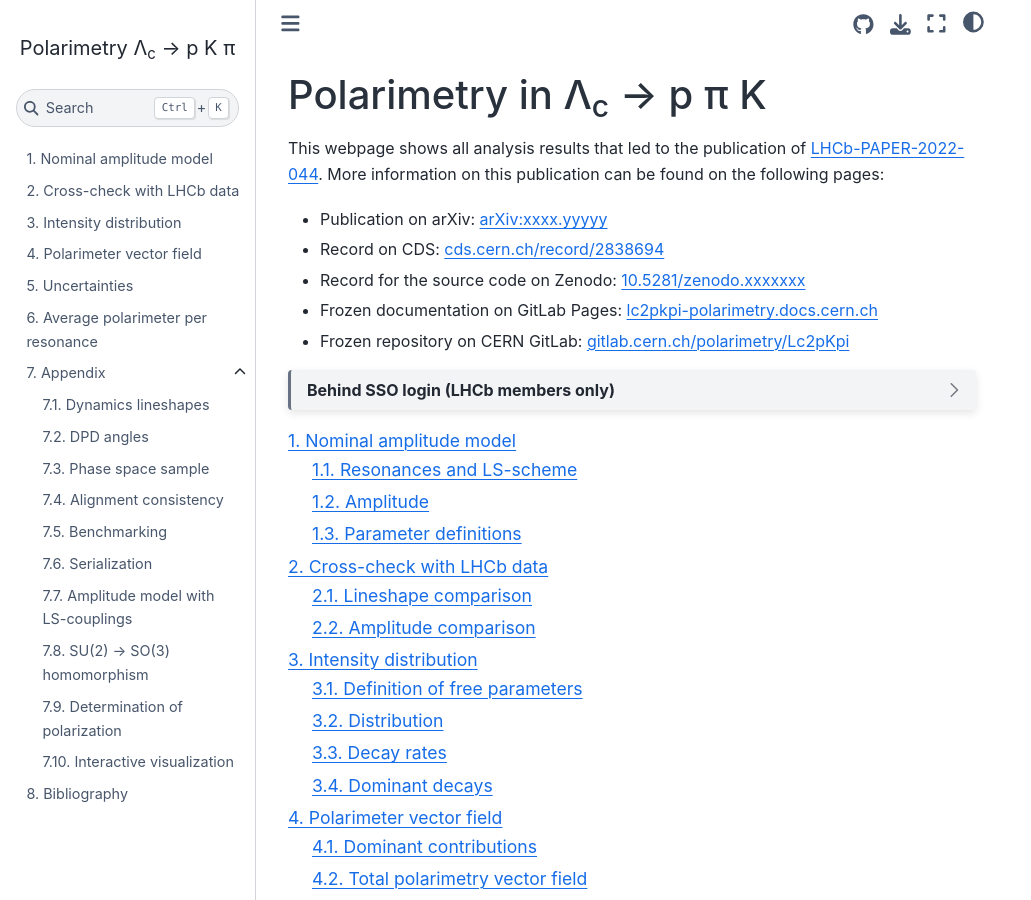
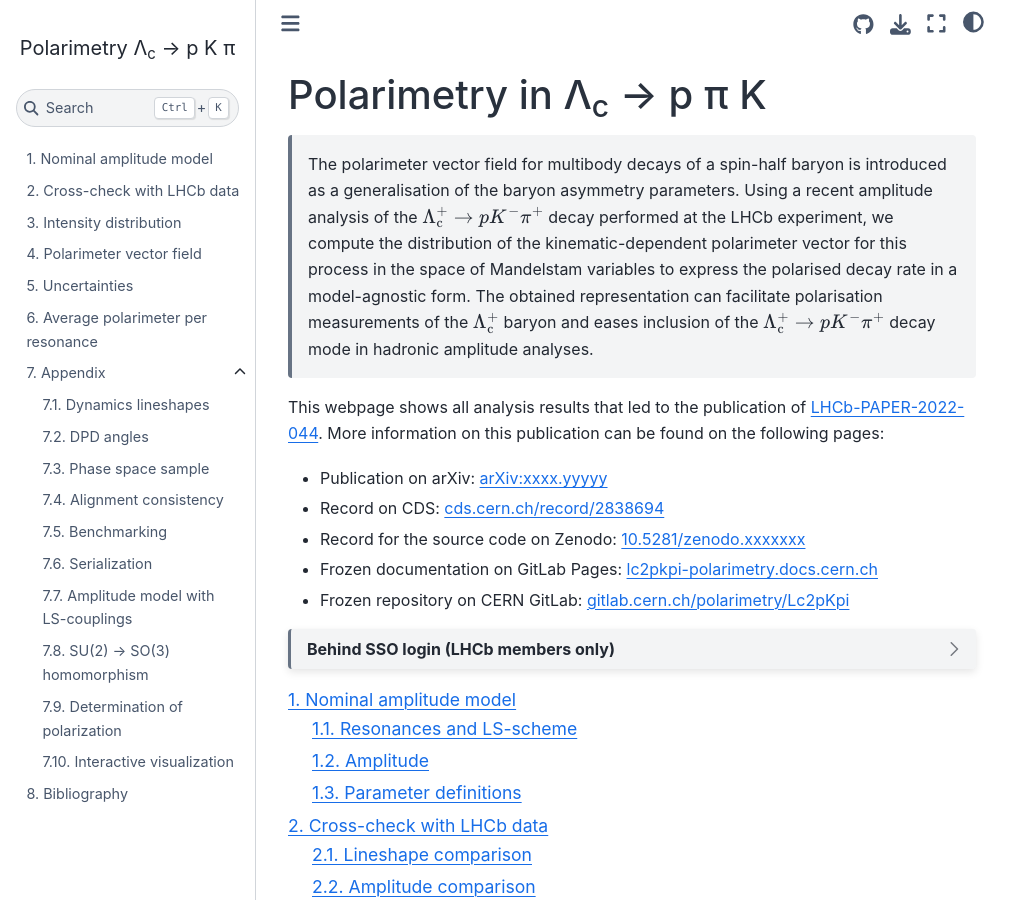
Before and after one commit to ComPWA/polarimetry, a Sphinx documentation site: the page built from docs/index.md, in a window 1280 px wide and 900 px high. Shown: the whole window, without its empty margins (0-1031 px from the left). Built offline with Sphinx 7.4.7 and the Sphinx Book theme 1.1.4, drawn with Linux system fonts in a browser that asks for light colours; pages that are not in the unit, such as notebooks, are missing from menus; the version number could not be read and is left out; comment, search, counter and statistics services are not loaded.

Commit message:
DOC: import abstract to welcome page

```diff
--- a/docs/index.md
+++ b/docs/index.md
@@ -4,6 +4,12 @@ myst:
 ---
 
 # Polarimetry in Λ<sub>c</sub> → p π K
+
+<!-- cspell:disable -->
+
+> The polarimeter vector field for multibody decays of a spin-half baryon is introduced as a generalisation of the baryon asymmetry parameters. Using a recent amplitude analysis of the $\Lambda^+_\mathrm{c} \to p K^- \pi^+$ decay performed at the LHCb experiment, we compute the distribution of the kinematic-dependent polarimeter vector for this process in the space of Mandelstam variables to express the polarised decay rate in a model-agnostic form. The obtained representation can facilitate polarisation measurements of the $\Lambda^+_\mathrm{c}$ baryon and eases inclusion of the $\Lambda^+_\mathrm{c} \to p K^- \pi^+$ decay mode in hadronic amplitude analyses.
+
+<!-- cspell:enable -->
 
 This webpage shows all analysis results that led to the publication of [LHCb-PAPER-2022-044](https://cds.cern.ch/record/2838694). More information on this publication can be found on the following pages:
 
```
